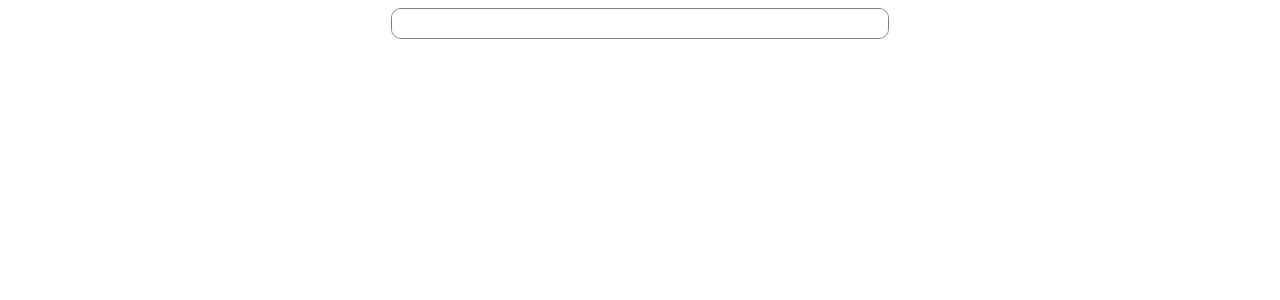
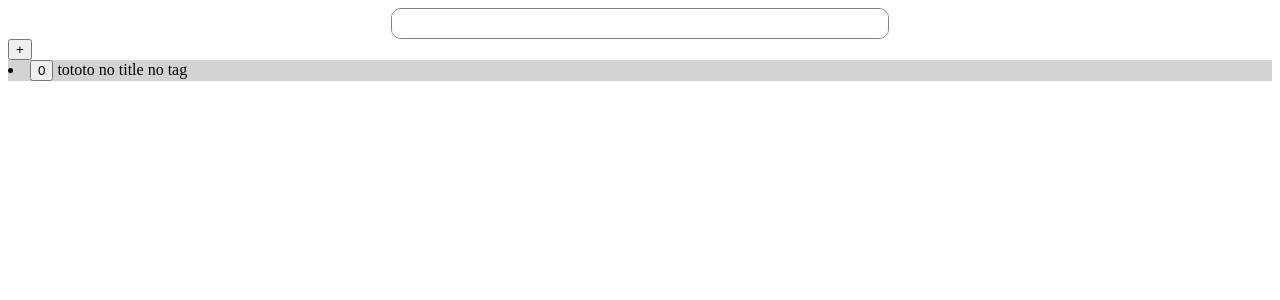
Before and after one commit to Hyperyon/smarter-links, a SvelteKit app: page / in a window 1280 px wide. Shown: the top 300 px of the page. Built offline with nearby package versions, Linux system fonts and the light colour scheme.

Commit message:
adding more features

```diff
--- a/src/routes/+page.svelte
+++ b/src/routes/+page.svelte
@@ -1,16 +1,37 @@
 <script type="text/javascript">
+import {storedb, id} from './ServiceStore.js'
+import Line from './Line.svelte'
 
 let input = ''
-let content = []
-
+let is_tag = false
+let tags = ''
+$id=1
 function show(e) {
 
 	if(e.key === 'Enter'){
 		e.preventDefault()
-		content = [...content,input]
-		console.log(content)
+		addLine()
 		input = ''
+		is_tag = false
+		console.log($id,$storedb)
 	}
+	if(e.key === 'Control') is_tag = true
+
+}
+
+function paste() {
+const imageUrl =  navigator.clipboard.readText();
+}
+
+function addLine() {
+	if(input==='') return false
+	let index = $storedb.length
+	$storedb[index] = {id:$id,link:input, title:'my title'}
+	if(tags.length > 0)
+		$storedb[index] = {id:$id,link:input, title:'my title', tags:tags}
+	$id++
+	input = ''
+	tags= ''
 }
 
 </script>
@@ -33,11 +54,26 @@ function show(e) {
 		outline: none;
 	}
 </style>
+
+
 	<textarea type="text" id="input"
 	bind:value={input}
-	on:keydown={e=>{show(e)}} />
+	on:keydown={e=>{show(e)}} on:contextmenu|preventDefault={paste} />
+{#if is_tag}
+<input type="text" bind:value={tags}>
+{/if}
 
 
-{#each content as item}
+<input type="button" value="+"
+on:click={addLine} >
+
+
+	{#each $storedb as item}
+	 <svelte:component this={Line} objAttr={item} />
+	{/each}
+
+
+
+<!-- {#each content as item}
 <p>{item}</p>
-{/each}
+{/each} -->
--- /dev/null
+++ b/src/routes/Line.svelte
@@ -0,0 +1,56 @@
+<script type="text/javascript">
+
+import {storedb} from './ServiceStore.js'
+export let objAttr = {}
+
+
+function removeLine() {
+	$storedb = $storedb.filter((value)=>{
+		if(value.id != objAttr.id) return value
+	})
+	console.log($storedb)
+}
+
+let fucking_regex = /^(?:(?:ftp|https?):\/\/)?(?!0\.0\.0\.0$)(?:(?:(?:1?\d\d?|2[0-4]\d|25[0-5])(?:\.(?!$))?){4}|(?:[a-zA-Z\d]\.|[a-zA-Z\d](?:(?![-.]{2})[a-zA-Z\d-]){0,63}?[a-zA-Z\d]\.){1,63}?[a-z]{2,63})(?:[:/].*)?$/gm;
+var re_weburl = new RegExp(fucking_regex);
+let is_url = re_weburl.test(objAttr.link) ? true:false
+
+
+function manageclick() {
+	console.log("maitrised")
+	console.log(objAttr)
+}
+
+</script>
+
+<li class="line" on:contextmenu|preventDefault={manageclick}>
+<input type="button" value={objAttr.id}  on:click={removeLine} />
+
+{#if is_url} <a href={objAttr.link} target="_blank">{objAttr.link}</a>
+{:else}		 {objAttr.link}
+{/if}
+
+ {#if objAttr.title}
+ {objAttr.title}
+ {:else}
+ no title
+ {/if}
+
+
+  {#if objAttr.tags}
+ {objAttr.tags}
+ {:else}
+ no tag
+ {/if}
+</li>
+
+
+<style type="text/css">
+.line{
+	background:lightgrey;
+}
+
+.line:hover{
+	background: skyblue;
+}
+</style>
--- /dev/null
+++ b/src/routes/ServiceStore.js
@@ -0,0 +1,7 @@
+import { writable } from 'svelte/store';
+
+
+export let storedb = writable({});
+export let id = writable({});
+
+storedb.set([{id:0, link:'tototo'}])
```
